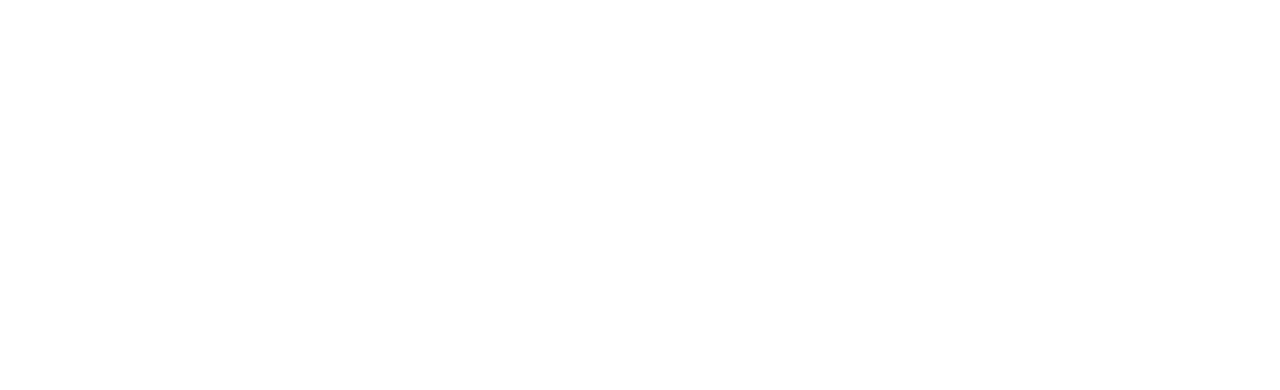
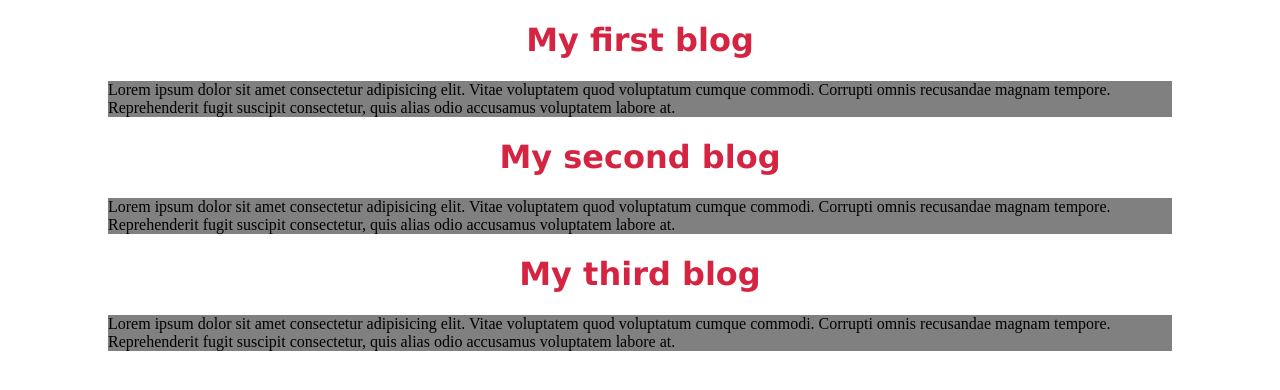
Before and after one commit to lorin9/my-first-git-repo, a plain HTML site: page index.html in a window 1280 px wide. Drawn offline with Linux system fonts and the light colour scheme.

Commit message:
my second add

```diff
--- a/index.html
+++ b/index.html
@@ -4,8 +4,15 @@
     <meta charset="UTF-8">
     <meta name="viewport" content="width=device-width, initial-scale=1.0">
     <title>my first git repo</title>
+    <link rel="stylesheet" href="styles/index.css">
 </head>
 <body>
+    <h1>My first blog</h1>
+    <p>Lorem ipsum dolor sit amet consectetur adipisicing elit. Vitae voluptatem quod voluptatum cumque commodi. Corrupti omnis recusandae magnam tempore. Reprehenderit fugit suscipit consectetur, quis alias odio accusamus voluptatem labore at.</p>
+    <h1>My second blog</h1>
+    <p>Lorem ipsum dolor sit amet consectetur adipisicing elit. Vitae voluptatem quod voluptatum cumque commodi. Corrupti omnis recusandae magnam tempore. Reprehenderit fugit suscipit consectetur, quis alias odio accusamus voluptatem labore at.</p>
+    <h1>My third blog</h1>
+    <p>Lorem ipsum dolor sit amet consectetur adipisicing elit. Vitae voluptatem quod voluptatum cumque commodi. Corrupti omnis recusandae magnam tempore. Reprehenderit fugit suscipit consectetur, quis alias odio accusamus voluptatem labore at.</p>
 
 </body>
 </html>
--- /dev/null
+++ b/styles/index.css
@@ -0,0 +1,10 @@
+h1{
+    color: rgb(213, 36, 66);
+    font-family: 'Lucida Sans', 'Lucida Sans Regular', 'Lucida Grande', 'Lucida Sans Unicode', Geneva, Verdana, sans-serif;
+    text-align: center;
+}
+
+p{
+    margin: 0px 100px;
+    background-color: grey;
+}
```
